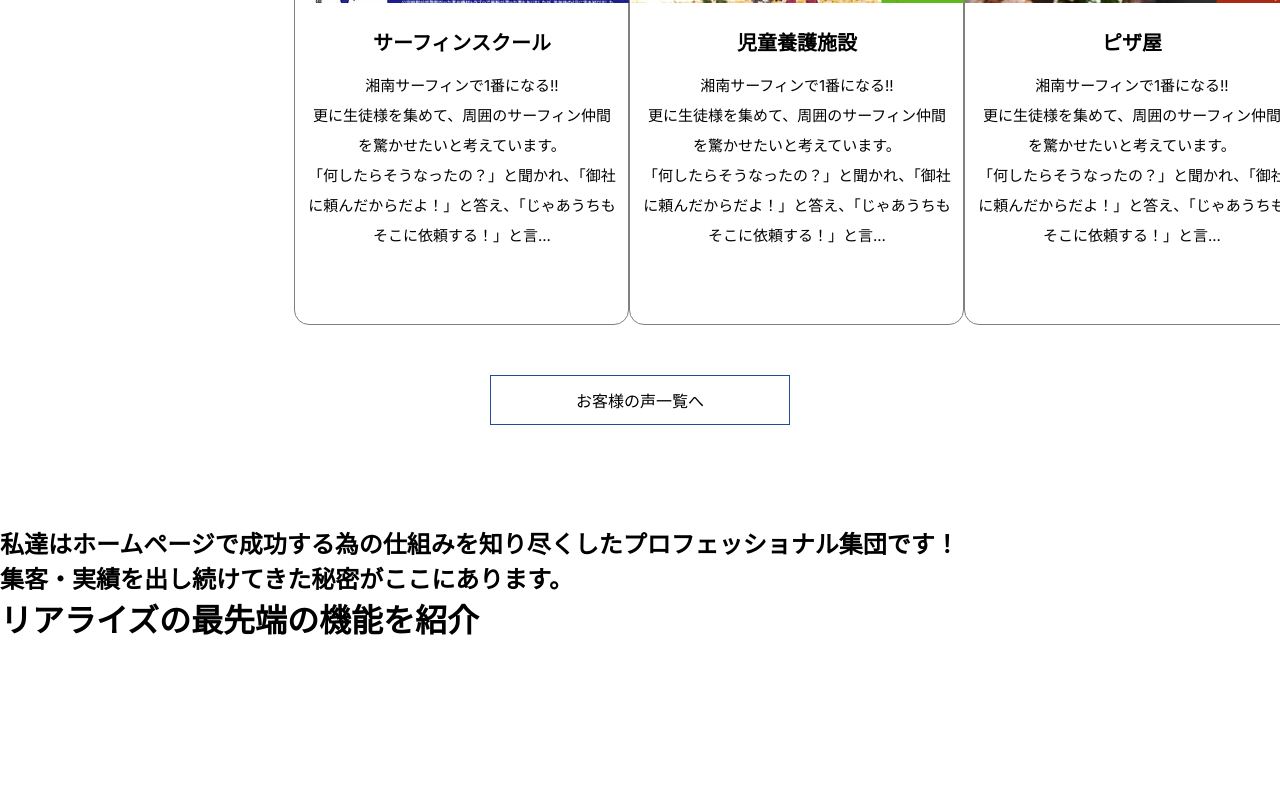
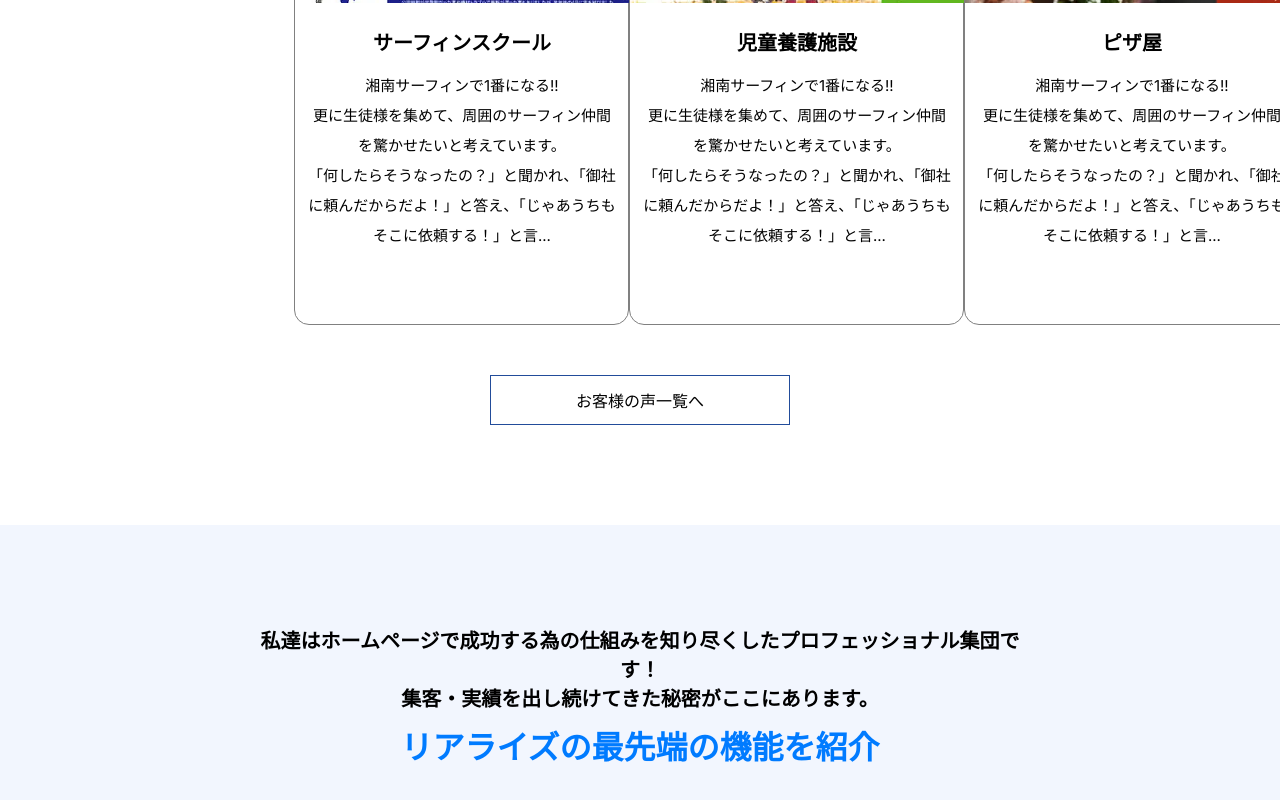
Before and after one commit to kohta9521/Kohta_LP_Web, a Next.js app: page / in a window 1280 px wide. Shown: the part 6256-7056 px from the top of the page. Before the commit the page ends 6897 px from the top, so only its background shows below. Built offline with nearby package versions, Linux system fonts and the light colour scheme.

Commit message:
web new section

```diff
--- /dev/null
+++ b/chromatic.config.json
@@ -0,0 +1,5 @@
+{
+  "onlyChanged": true,
+  "projectId": "Project:6679171f74bfb3167cfe9b2b",
+  "zip": true
+}
--- a/package.json
+++ b/package.json
@@ -9,7 +9,8 @@
     "lint": "next lint",
     "format": "npx prettier --write .",
     "storybook": "storybook dev -p 6006",
-    "build-storybook": "storybook build"
+    "build-storybook": "storybook build",
+    "chromatic": "npx chromatic --project-token=chpt_228afe4ad17a1e4"
   },
   "dependencies": {
     "next": "14.2.3",
--- a/src/components/organism/Intro.tsx
+++ b/src/components/organism/Intro.tsx
@@ -4,6 +4,7 @@ import React from "react";
 import styles from "./styles/Intro.module.scss";
 
 // components
+import IntroCard from "../molecules/IntroCard";
 
 const Intro = () => {
   return (
--- a/src/components/organism/styles/Intro.module.scss
+++ b/src/components/organism/styles/Intro.module.scss
@@ -0,0 +1,28 @@
+.intro {
+  width: 100vw;
+  height: auto;
+  padding: 100px 0px 30px 0px;
+  background-color: #f2f6fe;
+  .container {
+    width: 60%;
+    height: 100%;
+    margin: 0 auto;
+    .titleBox {
+      width: 100%;
+      text-align: center;
+      margin-bottom: 100px;
+      .subTitle {
+        font-size: 20px;
+        margin-bottom: 10px;
+      }
+      .title {
+        color: var(--color-primary);
+      }
+    }
+    .flexBox {
+    }
+  }
+}
+
+@media screen and (max-width: 1280px) {
+}
```
